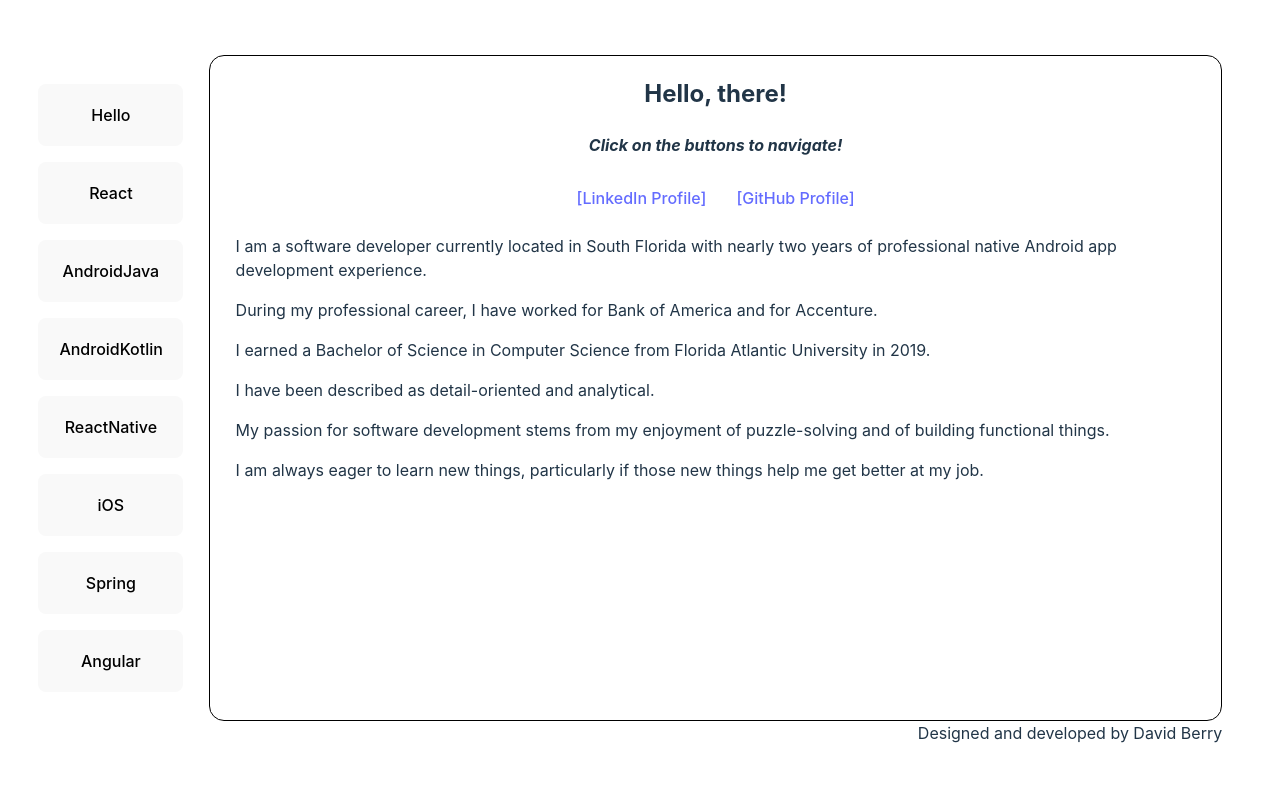
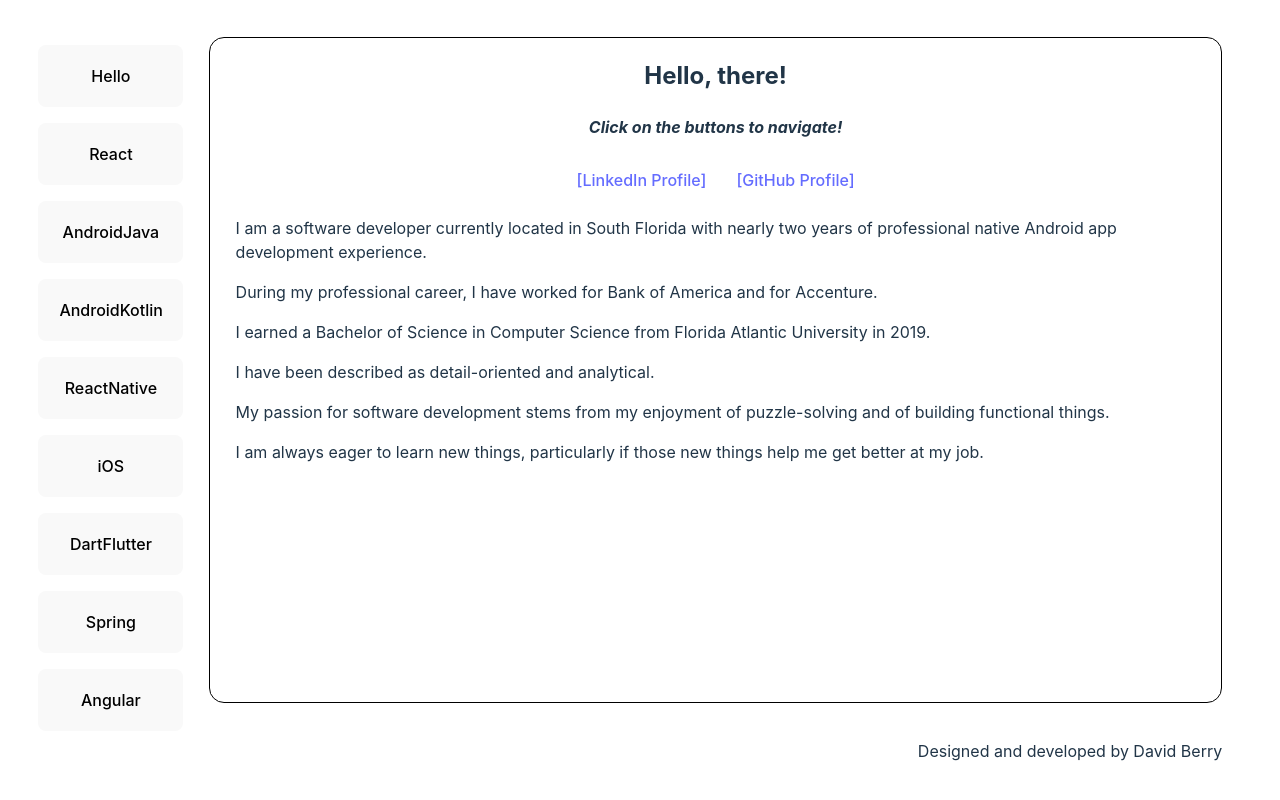
Before and after one commit to DBerry07/DBerry07.github.io, a React (Vite) app: page / in a window 1280 px wide. Built offline with nearby package versions, Linux system fonts and the light colour scheme.

Commit message:
Update tabs.js

```diff
--- a/src/data/constants/tabs.js
+++ b/src/data/constants/tabs.js
@@ -9,6 +9,7 @@ export const tabs = {
   AndroidKotlin: "AndroidKotlin",
   ReactNative: "ReactNative",
   iOS: "iOS",
+  DartFlutter: "DartFlutter",
   Spring: "Spring",
   Angular: "Angular",
 
```
